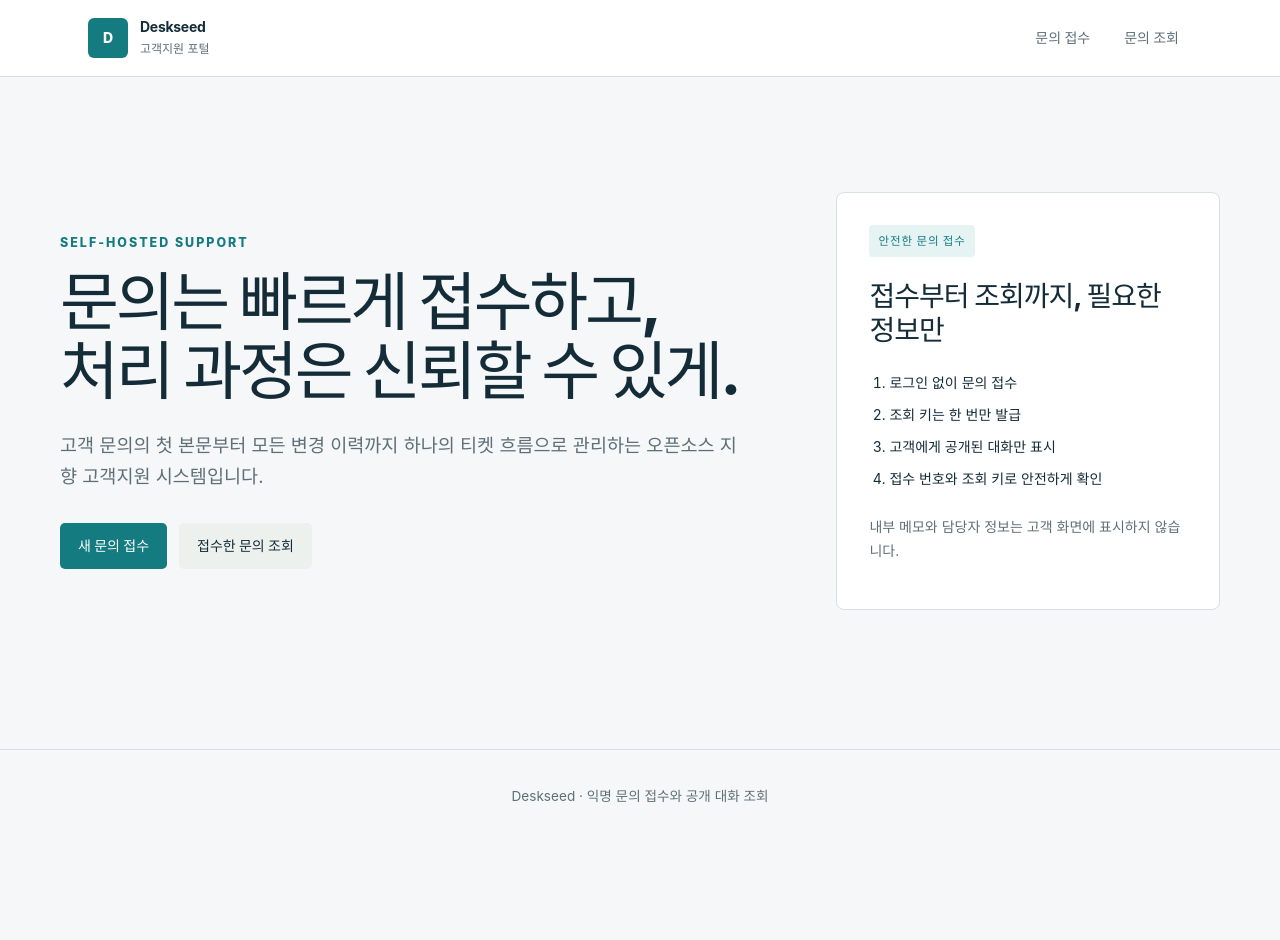
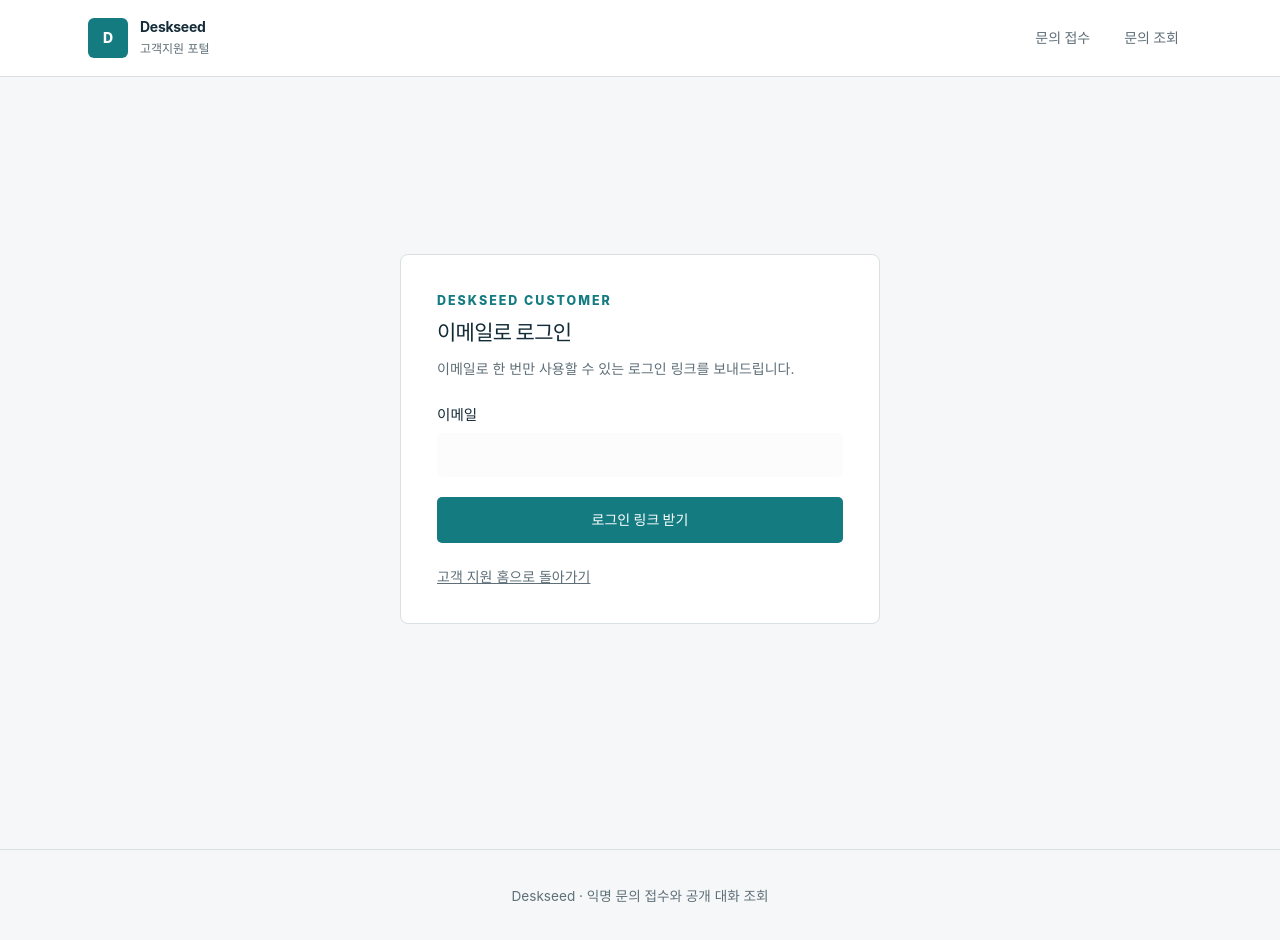
Before and after one commit to kdh949/deskseed, a React (Vite) app in the folder frontend/: page /customer/sign-in in a window 1280 px wide. Before the commit this address led to /. Before the commit the page ends 841 px from the top, so only its background shows below. Built offline with nearby package versions, Linux system fonts and the light colour scheme; no server answers; what @zendeskgarden/react-theming would draw is missing.

Commit message:
feat: 고객 magic link 브라우저 소비 화면 추가
fragment에서 토큰을 읽은 뒤 네트워크 요청 전에 URL과 history에서 제거
고객에게 계정 존재 여부와 무관한 요청 완료 안내와 consume 상태 화면 제공

```diff
--- /dev/null
+++ b/frontend/src/features/customer-auth/customerAuthClient.ts
@@ -0,0 +1,54 @@
+export interface CurrentCustomer {
+  id: string
+  email: string
+  displayName: string
+  verifiedAt: string
+}
+
+const API_BASE_URL = import.meta.env.VITE_API_BASE_URL ?? ''
+
+export async function requestCustomerMagicLink(email: string): Promise<void> {
+  const response = await fetch(
+    `${API_BASE_URL}/api/v1/customer/auth/magic-link-requests`,
+    {
+      method: 'POST',
+      credentials: 'include',
+      cache: 'no-store',
+      referrerPolicy: 'no-referrer',
+      headers: { 'Content-Type': 'application/json' },
+      body: JSON.stringify({ email }),
+    },
+  )
+  if (response.status !== 202) throw new Error('magic-link-request-failed')
+}
+
+export async function consumeCustomerMagicLink(
+  token: string,
+): Promise<CurrentCustomer> {
+  const response = await fetch(
+    `${API_BASE_URL}/api/v1/customer/auth/magic-link-sessions`,
+    {
+      method: 'POST',
+      credentials: 'include',
+      cache: 'no-store',
+      referrerPolicy: 'no-referrer',
+      headers: { 'Content-Type': 'application/json' },
+      body: JSON.stringify({ token }),
+    },
+  )
+  if (!response.ok) throw new Error('magic-link-consume-failed')
+  const body: unknown = await response.json()
+  if (!isCurrentCustomer(body)) throw new Error('magic-link-response-invalid')
+  return body
+}
+
+function isCurrentCustomer(value: unknown): value is CurrentCustomer {
+  if (typeof value !== 'object' || value === null || Array.isArray(value)) return false
+  const candidate = value as Record<string, unknown>
+  return (
+    typeof candidate.id === 'string' &&
+    typeof candidate.email === 'string' &&
+    typeof candidate.displayName === 'string' &&
+    typeof candidate.verifiedAt === 'string'
+  )
+}
--- /dev/null
+++ b/frontend/src/pages/CustomerSignInPage.tsx
@@ -0,0 +1,138 @@
+import { useEffect, useRef, useState, type FormEvent } from 'react'
+import { Link } from 'react-router'
+import { requestCustomerMagicLink } from '../features/customer-auth/customerAuthClient'
+import { Notification, ScreenState } from '../shared/ui/system'
+
+export function CustomerSignInPage() {
+  const [email, setEmail] = useState('')
+  const [submitting, setSubmitting] = useState(false)
+  const [accepted, setAccepted] = useState(false)
+  const [error, setError] = useState(false)
+  const statusRef = useRef<HTMLDivElement>(null)
+
+  useEffect(() => {
+    if (accepted || error) statusRef.current?.focus()
+  }, [accepted, error])
+
+  async function submit(event: FormEvent) {
+    event.preventDefault()
+    setSubmitting(true)
+    setError(false)
+    try {
+      await requestCustomerMagicLink(email)
+      setAccepted(true)
+    } catch {
+      setError(true)
+    } finally {
+      setSubmitting(false)
+    }
+  }
+
+  return (
+    <main className="page customer-auth-page">
+      <section className="customer-auth-card" aria-labelledby="customer-sign-in-title">
+        <p className="eyebrow">DESKSEED CUSTOMER</p>
+        <h1 id="customer-sign-in-title">이메일로 로그인</h1>
+        <p className="muted">
+          이메일로 한 번만 사용할 수 있는 로그인 링크를 보내드립니다.
+        </p>
+        {accepted ? (
+          <Notification
+            ref={statusRef}
+            tabIndex={-1}
+            tone="success"
+            title="입력한 이메일로 로그인 링크를 보냈습니다."
+          >
+            계정이 없거나 요청이 제한된 경우에도 보안을 위해 같은 안내가 표시됩니다.
+          </Notification>
+        ) : null}
+        {error ? (
+          <Notification
+            ref={statusRef}
+            tabIndex={-1}
+            tone="danger"
+            title="로그인 링크를 요청할 수 없습니다."
+          >
+            잠시 후 다시 시도해 주세요.
+          </Notification>
+        ) : null}
+        {!accepted ? (
+          <form className="customer-auth-form" onSubmit={submit}>
+            <label>
+              이메일
+              <input
+                type="email"
+                autoComplete="email"
+                required
+                maxLength={254}
+                value={email}
+                onChange={(event) => setEmail(event.target.value)}
+              />
+            </label>
+            <button className="button primary" type="submit" disabled={submitting}>
+              {submitting ? '요청 중…' : '로그인 링크 받기'}
+            </button>
+          </form>
+        ) : null}
+        <Link className="customer-auth-back" to="/">
+          고객 지원 홈으로 돌아가기
+        </Link>
+      </section>
+    </main>
+  )
+}
+
+export function CustomerMagicLinkConsumePage() {
+  const tokenRef = useRef<string | null | undefined>(undefined)
+  if (tokenRef.current === undefined) tokenRef.current = takeAndClearMagicLinkToken()
+  const startedRef = useRef(false)
+  const [state, setState] = useState<'loading' | 'success' | 'error'>(
+    tokenRef.current ? 'loading' : 'error',
+  )
+
+  useEffect(() => {
+    const token = tokenRef.current
+    if (!token || startedRef.current) return
+    startedRef.current = true
+    void import('../features/customer-auth/customerAuthClient').then(
+      ({ consumeCustomerMagicLink }) =>
+        consumeCustomerMagicLink(token)
+          .then(() => setState('success'))
+          .catch(() => setState('error')),
+    )
+  }, [])
+
+  return (
+    <main className="page customer-auth-page">
+      <section className="customer-auth-card" aria-live="polite">
+        {state === 'loading' ? (
+          <ScreenState kind="loading" title="로그인 링크를 확인하고 있습니다." />
+        ) : state === 'success' ? (
+          <div>
+            <Notification tone="success" title="로그인되었습니다.">
+              이 브라우저에 안전한 고객 세션이 만들어졌습니다.
+            </Notification>
+            <Link className="customer-auth-back" to="/">
+              고객 지원 홈으로 이동
+            </Link>
+          </div>
+        ) : (
+          <ScreenState
+            kind="error"
+            title="로그인 링크를 사용할 수 없습니다."
+            description="링크가 만료되었거나 이미 사용되었습니다. 새 링크를 요청해 주세요."
+            action={<Link to="/customer/sign-in">새 로그인 링크 요청</Link>}
+          />
+        )}
+      </section>
+    </main>
+  )
+}
+
+export function takeAndClearMagicLinkToken(): string | null {
+  const parameters = new URLSearchParams(window.location.hash.replace(/^#/, ''))
+  const token = parameters.get('token')
+  // Clear both fragment and any accidental query before the bearer value is sent over the network.
+  window.history.replaceState(window.history.state, '', window.location.pathname)
+  return token && /^[A-Za-z0-9_-]{1,256}$/.test(token) ? token : null
+}
--- a/frontend/src/styles.css
+++ b/frontend/src/styles.css
@@ -249,6 +249,50 @@ footer {
 .button.small {
   padding: 9px 12px;
   font-size: 0.82rem;
+}
+
+.customer-auth-page {
+  display: grid;
+  place-items: center;
+  min-height: 620px;
+}
+
+.customer-auth-card {
+  width: min(100%, 480px);
+  padding: 36px;
+  background: var(--surface);
+  border: 1px solid var(--line);
+  border-radius: 8px;
+}
+
+.customer-auth-card h1 {
+  margin: 12px 0;
+  letter-spacing: -0.035em;
+}
+
+.customer-auth-form {
+  display: grid;
+  gap: 20px;
+  margin-top: 24px;
+}
+
+.customer-auth-form label {
+  display: grid;
+  gap: 8px;
+  font-weight: 700;
+}
+
+.customer-auth-form input {
+  min-height: 44px;
+  padding: 10px 12px;
+  border: 1px solid var(--line-strong);
+  border-radius: 5px;
+}
+
+.customer-auth-back {
+  display: inline-block;
+  margin-top: 24px;
+  color: var(--muted);
 }
 
 .form-layout {
```
Also changed, not shown: frontend/src/App.tsx (+9 -0 lines), 3 other files (tests, documents, lock files or other folders).
